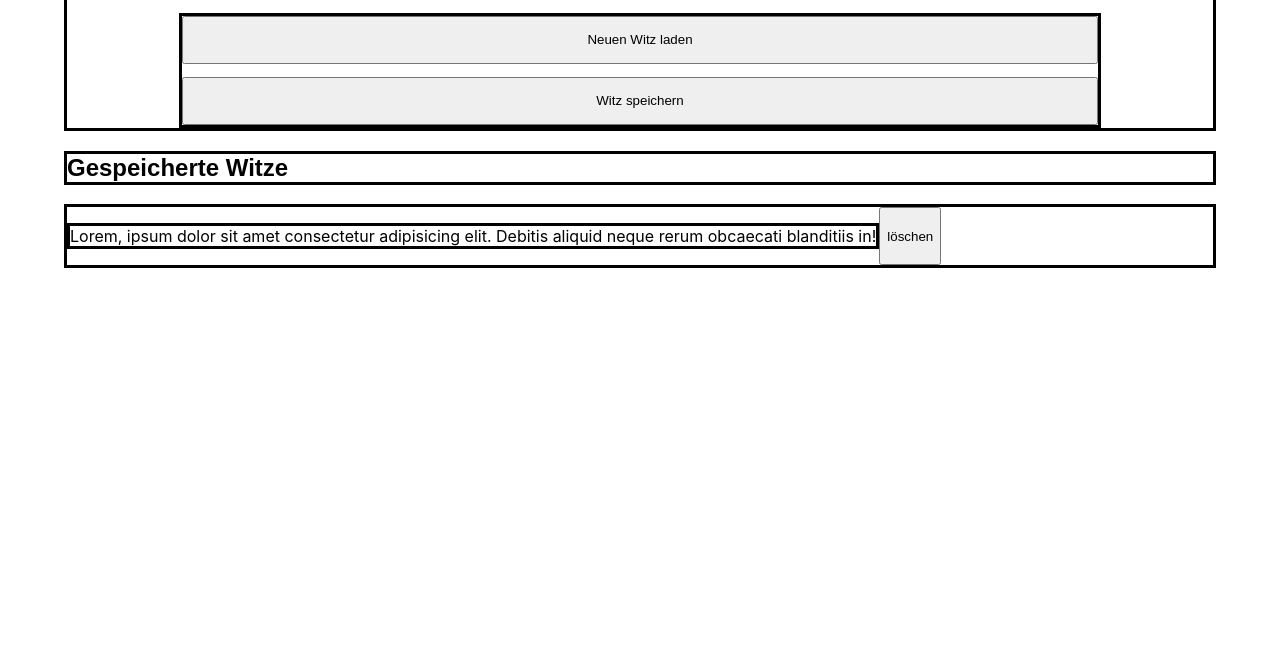
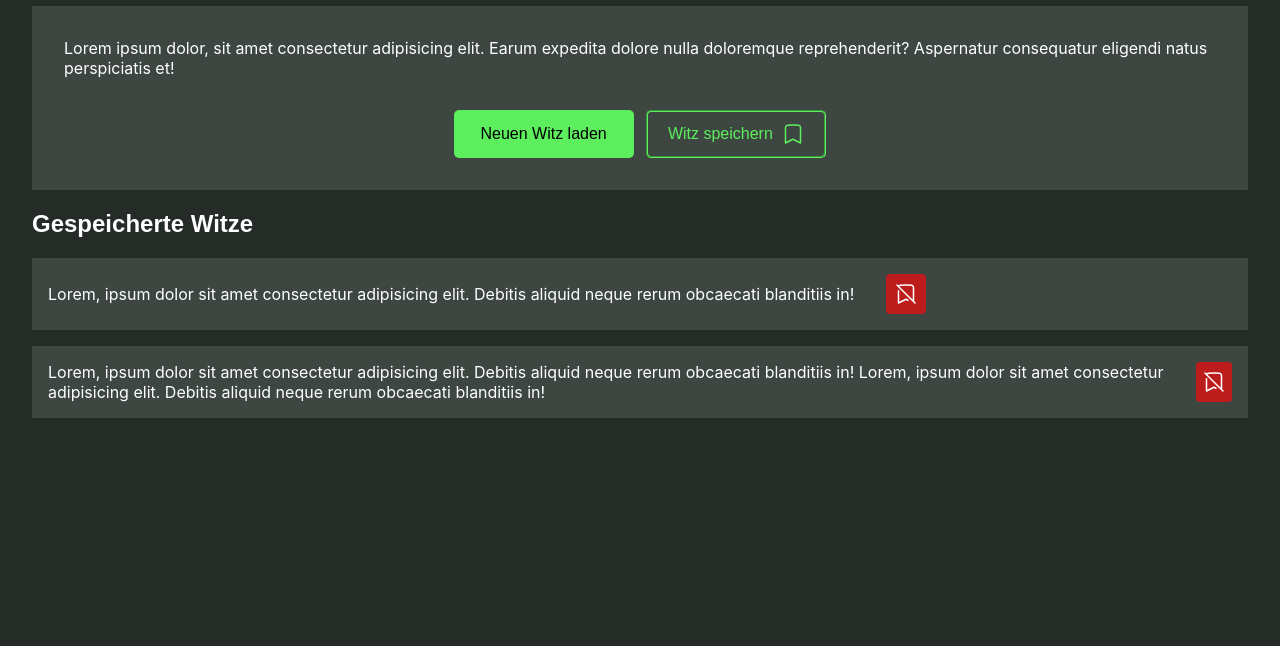
Before and after one commit to Luki37/witze-app, a website built with Vite: page index.html in a window 1280 px wide. Shown: the part 154-800 px from the top of the page. Built offline with nearby package versions, Linux system fonts and the light colour scheme; a web font is replaced by a local one.

Commit message:
finish styling

```diff
--- a/index.html
+++ b/index.html
@@ -17,7 +17,10 @@
         </p>
         <div class="current-joke__actions">
           <button class="current-joke__load">Neuen Witz laden</button
-          ><button class="current-joke__save">Witz speichern</button>
+          ><button class="current-joke__save">Witz speichern <svg xmlns="http://www.w3.org/2000/svg" fill="none" viewBox="0 0 24 24" stroke-width="1.5" stroke="currentColor" class="size-6">
+  <path stroke-linecap="round" stroke-linejoin="round" d="M17.593 3.322c1.1.128 1.907 1.077 1.907 2.185V21L12 17.25 4.5 21V5.507c0-1.108.806-2.057 1.907-2.185a48.507 48.507 0 0 1 11.186 0Z" />
+</svg>
+</button>
         </div>
         </div>
         <div class="storage">
@@ -27,9 +30,25 @@
               Lorem, ipsum dolor sit amet consectetur adipisicing elit. Debitis
               aliquid neque rerum obcaecati blanditiis in!
             </p>
-            <button class="storage__delete">löschen</button>
+            <button class="storage__delete"><svg xmlns="http://www.w3.org/2000/svg" fill="none" viewBox="0 0 24 24" stroke-width="1.5" stroke="currentColor" class="size-6">
+  <path stroke-linecap="round" stroke-linejoin="round" d="m3 3 1.664 1.664M21 21l-1.5-1.5m-5.485-1.242L12 17.25 4.5 21V8.742m.164-4.078a2.15 2.15 0 0 1 1.743-1.342 48.507 48.507 0 0 1 11.186 0c1.1.128 1.907 1.077 1.907 2.185V19.5M4.664 4.664 19.5 19.5" />
+</svg>
+</button>
+          </div>
+          <div class="storage__saved-joke">
+            <p class="storage__text">
+              Lorem, ipsum dolor sit amet consectetur adipisicing elit. Debitis
+              aliquid neque rerum obcaecati blanditiis in!
+              Lorem, ipsum dolor sit amet consectetur adipisicing elit. Debitis
+              aliquid neque rerum obcaecati blanditiis in!
+            </p>
+            <button class="storage__delete"><svg xmlns="http://www.w3.org/2000/svg" fill="none" viewBox="0 0 24 24" stroke-width="1.5" stroke="currentColor" class="size-6">
+  <path stroke-linecap="round" stroke-linejoin="round" d="m3 3 1.664 1.664M21 21l-1.5-1.5m-5.485-1.242L12 17.25 4.5 21V8.742m.164-4.078a2.15 2.15 0 0 1 1.743-1.342 48.507 48.507 0 0 1 11.186 0c1.1.128 1.907 1.077 1.907 2.185V19.5M4.664 4.664 19.5 19.5" />
+</svg>
+</button>
           </div>
         </div>
+
       </div>
     </div>
 
--- a/src/colors.scss
+++ b/src/colors.scss
@@ -0,0 +1,5 @@
+$primary: rgb(93, 238, 93);
+$delete: rgb(189, 28, 28);
+$background: rgb(37, 43, 39);
+$bg-light: lighten($background, 10%);
+$font: white;
--- a/src/styles.scss
+++ b/src/styles.scss
@@ -1,3 +1,5 @@
+@use "./colors" as *;
+
 @font-face {
   font-family: "Inter";
   src: url(fonts/Inter/Inter-VariableFont_opsz\,wght.ttf);
@@ -8,65 +10,108 @@
   src: url(fonts/Rubik_Scribble/RubikScribble-Regular.ttf);
 }
 
+svg {
+  height: 1.5rem;
+  width: 1.5rem;
+}
+
 body {
+  background-color: $background;
   font-family: Inter, sans-serif;
   margin: 0;
   padding: 0;
   display: flex;
   flex-direction: column;
   align-items: center;
-  width: 90vw;
+  width: 95vw;
   margin: auto;
+  color: $font;
 }
 
 h1 {
-  border: 3px solid black;
+  font-size: 4rem;
+  color: $primary;
   font-family: Rubik, sans-serif;
   text-align: center;
 }
 
 .current-joke {
-  border: 3px solid black;
+  background-color: $bg-light;
   display: flex;
   flex-direction: column;
   align-items: center;
+  padding: 2rem;
 
   &__text {
-    border: 3px solid black;
-    width: 80%;
+    margin: 0 0 2rem 0;
   }
   &__actions {
-    border: 3px solid black;
     gap: 0.8rem;
     display: flex;
     flex-direction: column;
     align-items: center;
-    width: 80%;
+    width: 100%;
   }
   &__load,
   &__save {
     height: 3rem;
     width: 100%;
+    border-radius: 5px;
   }
   &__load {
+    background-color: $primary;
+    border: none;
   }
   &__save {
+    background-color: $bg-light;
+    color: $primary;
+    border-color: $primary;
+    border-style: groove;
+    display: flex;
+    align-items: center;
+    justify-content: center;
+    gap: 0.5rem;
   }
 }
 
 .storage {
   &__heading {
     font-family: Rubik, sans-serif;
-    border: 3px solid black;
   }
   &__saved-joke {
-    border: 3px solid black;
+    background-color: $bg-light;
     display: flex;
     flex-direction: row;
+    align-items: center;
+    margin-bottom: 1rem;
   }
   &__text {
-    border: 3px solid black;
+    margin: 1rem;
   }
   &__delete {
+    margin: 1rem;
+    background-color: $delete;
+    border-radius: 4px;
+    border: none;
+    color: $font;
+    height: 2.5rem;
+    width: 2.5rem;
+    display: flex;
+    justify-content: center;
+    align-items: center;
   }
 }
+
+@media only screen and (min-width: 600px) {
+  .current-joke {
+    &__actions {
+      flex-direction: row;
+      justify-content: center;
+    }
+    &__load,
+    &__save {
+      max-width: 180px;
+      font-size: 1rem;
+    }
+  }
+}
```
